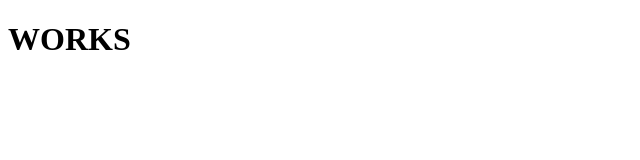
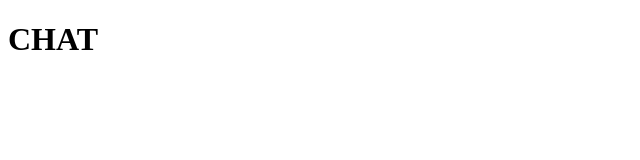
Before and after one commit to fenix15100/react-chat-socket-io, a React (Create React App) app in the folder client/: page /chat in a window 1280 px wide. Shown: the top 160 px of the page, without its empty margins (0-640 px from the left). Built offline with nearby package versions, Linux system fonts and the light colour scheme.

Commit message:
Create clients routes and components

```diff
--- a/client/package.json
+++ b/client/package.json
@@ -11,6 +11,7 @@
     "react-dom": "^17.0.1",
     "react-emoji": "^0.5.0",
     "react-router": "^5.2.0",
+    "react-router-dom": "^5.2.0",
     "react-scripts": "4.0.1",
     "react-scroll-to-bottom": "^4.0.0",
     "socket.io-client": "^3.0.4",
--- a/client/src/App.js
+++ b/client/src/App.js
@@ -1,8 +1,16 @@
+import React from 'react';
+import {BrowserRouter as Router,Route} from 'react-router-dom';
+import Chat from './components/Chat';
+import Join from './components/Join';
+
+
+
 const App=()=> {
   return (
-    <>
-    <h1>WORKS</h1>
-    </>
+    <Router>
+      <Route path="/" exact component={Join}/>
+      <Route path="/chat" component={Chat}/>
+    </Router>
   );
 }
 
--- /dev/null
+++ b/client/src/components/Chat.js
@@ -0,0 +1,9 @@
+import React from 'react';
+
+const Chat = () => {
+    return (
+        <h1>CHAT</h1>
+    );
+}
+
+export default Chat;
--- /dev/null
+++ b/client/src/components/Join.js
@@ -0,0 +1,8 @@
+import React from 'react';
+const Join = () => {
+    return (
+        <h1>JOIN</h1>
+    );
+}
+
+export default Join;
```
Also changed, not shown: 1 other file (tests, documents, lock files or other folders).
